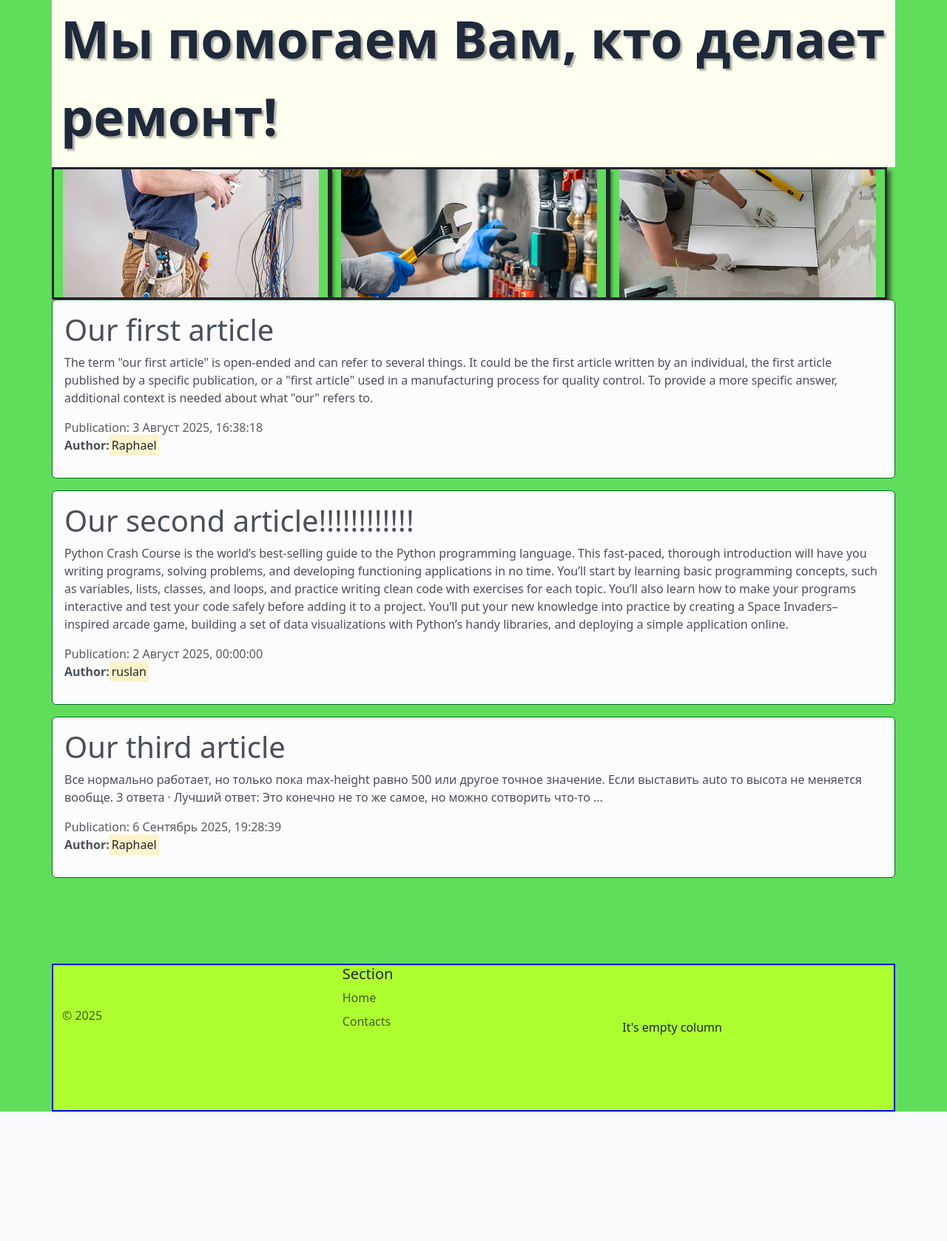
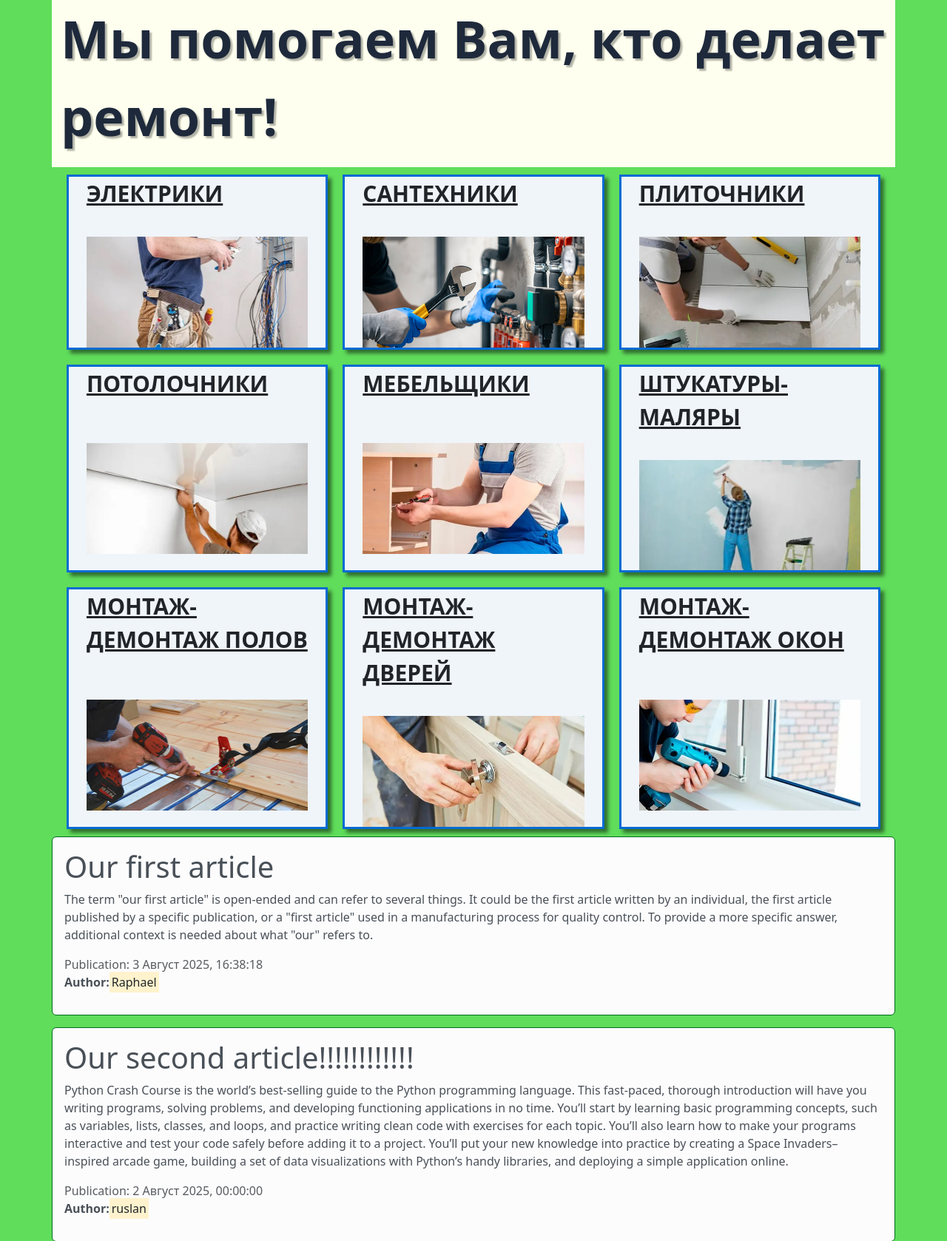
Before and after one commit to Rus1an13/matplotlibStudy, a Django app: page / in a window 1280 px wide. Shown: the part 77-1755 px from the top of the page at 74% size. Before the commit the page ends 1580 px from the top, so only its background shows below. Run offline with Django 5.2, Linux system fonts and the light colour scheme; data comes from the database, SQL or seed files in the repository; both versions use the stored data as it was after the commit.

Commit message:
main page

```diff
--- a/website_root/blog/static/blog/main.css
+++ b/website_root/blog/static/blog/main.css
@@ -18,17 +18,34 @@ nav {
 
 .elementer {
     display: flex;
-    width: 33%;
+    justify-content: space-between;
+    margin: 10px;
+    background-color: #F0F5FA;
+    width: 31%;
     gap: 20px 20px;
     row-gap: 20px;
     column-gap: 20px;
+    border-color: #046bd2;
     border-style: solid;
     box-shadow: 5px 5px 5px 0px rgba(0, 0, 0, 0.5);
+    transition: transform 1s;
 }
 
 .elementer img {
     display: block;
     width: 100%;
+}
+
+.elementer p {
+    text-decoration: underline;
+    text-transform: uppercase;
+    font-size: 30px;
+    font-weight: 700;
+}
+
+.elementer:hover {
+    transform: scale(1.05);
+
 }
 
 .alert-light {
--- a/website_root/blog/templates/blog/home.html
+++ b/website_root/blog/templates/blog/home.html
@@ -12,15 +12,46 @@
         <p>Мы помогаем Вам, кто делает ремонт!</p>
     </div>
     <div class="container">
-        <div class="row">
-            <div class="elementer">
-                <img src="\blog\static\img\electrician.jpg" alt="hear must be a photo">
+        <div class="row justify-content-center">
+            <div class="elementer row">
+                <div><p>электрики</p></div>
+                <div><img src="\blog\static\img\electrician.jpg" alt="hear must be a photo"></div>
             </div>
-            <div class="elementer">
-                <img src="\blog\static\img\plumber.jpg" alt="hear must be a photo">
+            <div class="elementer row">
+                <div><p>сантехники</p></div>
+                <div><img src="\blog\static\img\plumber.jpg" alt="hear must be a photo"></div>
             </div>
-            <div class="elementer">
-                <img src="\blog\static\img\tiler.jpg" alt="hear must be a photo">
+            <div class="elementer row">
+                <div><p>плиточники</p></div>
+                <div><img src="\blog\static\img\tiler.jpg" alt="hear must be a photo"></div>
+            </div>
+        </div>
+        <div class="row justify-content-center">
+            <div class="elementer row">
+                <div><p>потолочники</p></div>
+                <div><img src="\blog\static\img\ceiling.jpg" alt="hear must be a photo"></div>
+            </div>
+            <div class="elementer row">
+                <div><p>мебельщики</p></div>
+                <div><img src="\blog\static\img\furniture_maker.jpg" alt="hear must be a photo"></div>
+            </div>
+            <div class="elementer row">
+                <div><p>штукатуры-маляры</p></div>
+                <div><img src="\blog\static\img\painter.jpg" alt="hear must be a photo"></div>
+            </div>
+        </div>
+        <div class="row justify-content-center">
+            <div class="elementer row">
+                <div><p>монтаж-демонтаж полов</p></div>
+                <div><img src="\blog\static\img\floor.jpg" alt="hear must be a photo"></div>
+            </div>
+            <div class="elementer row">
+                <div><p>монтаж-демонтаж дверей</p></div>
+                <div><img src="\blog\static\img\door.jpg" alt="hear must be a photo"></div>
+            </div>
+            <div class="elementer row">
+                <div><p>монтаж-демонтаж окон</p></div>
+                <div><img src="\blog\static\img\window.jpg" alt="hear must be a photo"></div>
             </div>
         </div>
     </div>
```
Also changed, not shown: website_root/db.sqlite3.
